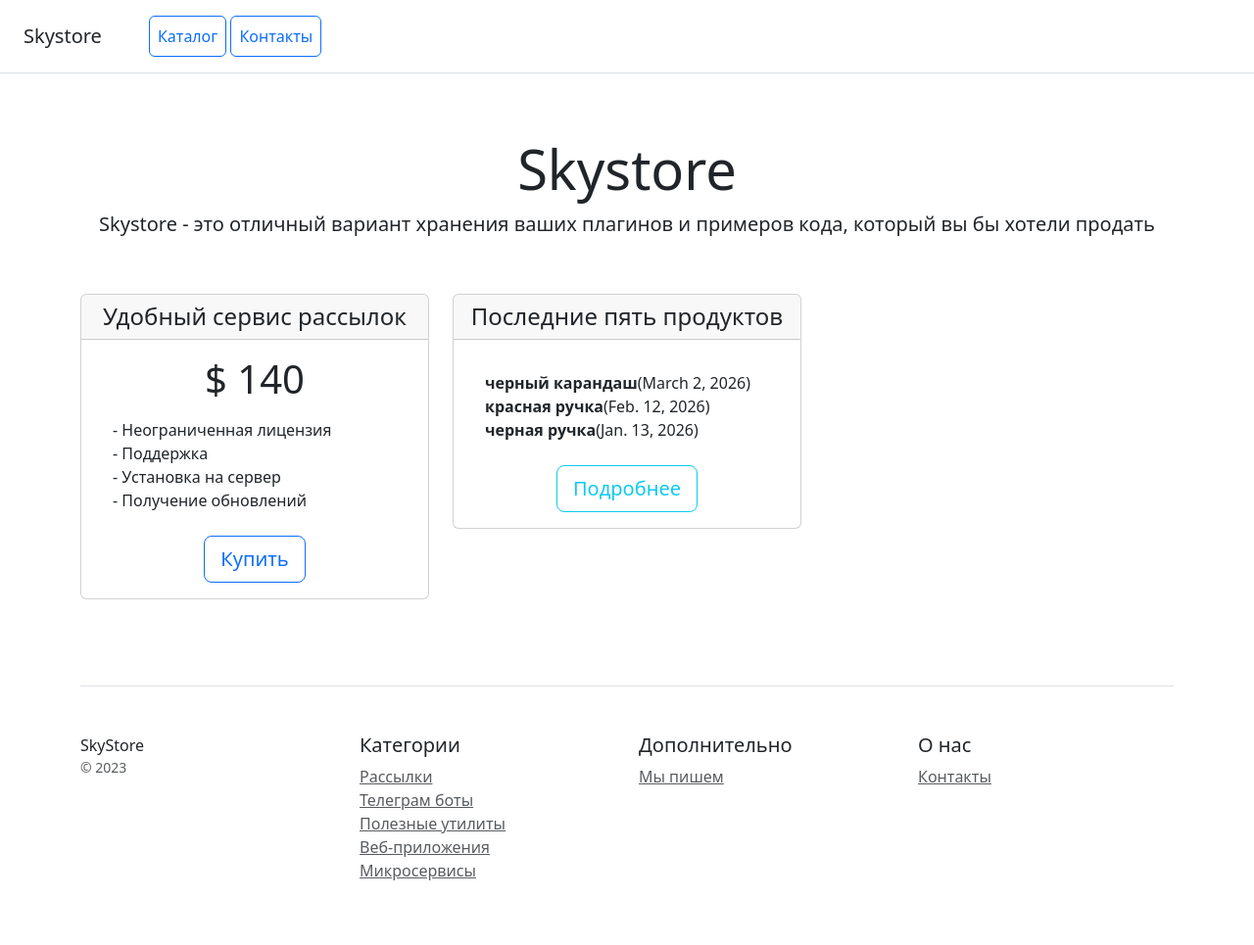
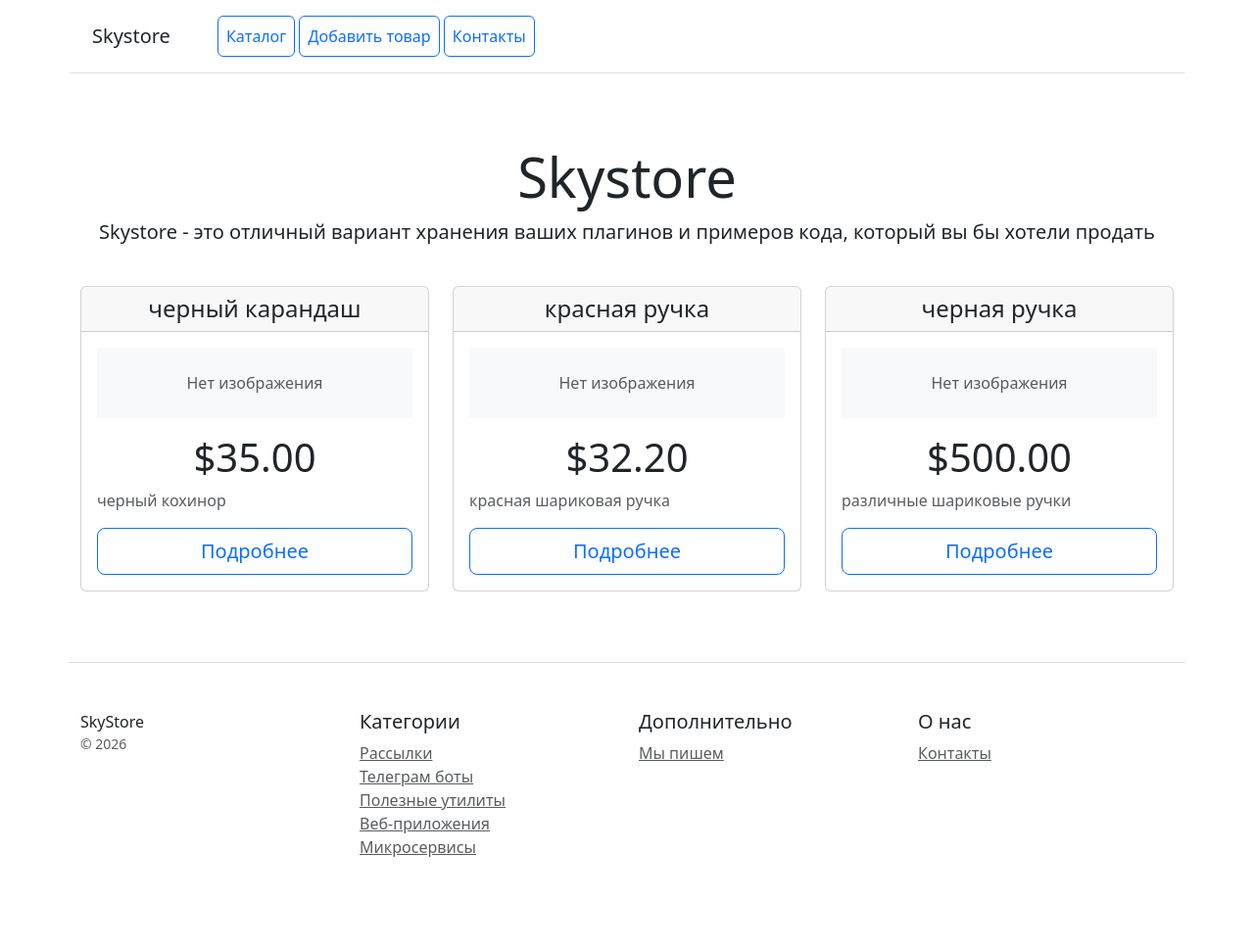
Before and after one commit to Skurudge/Django_one, a Django app: page / in a window 1280 px wide. Shown: the whole page at 98% size. After the commit the page ends 875 px from the top, so only its background shows below. Run offline with Django 5.2, Linux system fonts and the light colour scheme; data comes from the database, SQL or seed files in the repository; some libraries are stand-ins or nearby versions.

Commit message:
+ внесены изменения в проект в соответствии с домашкой 24 (шаблонизация): детали товара, пагинация, базовый шаблон и форма добавления

```diff
--- a/catalog/management/commands/add_products.py
+++ b/catalog/management/commands/add_products.py
@@ -1,17 +1,19 @@
 from django.core.management.base import BaseCommand
 from catalog.models import Category, Product
-
 
 class Command(BaseCommand):
     help = "Кастомная команда для добавления тестовых продуктов."
 
     def handle(self, *args, **kwargs):
+        # Полная очистка таблиц перед наполнением
         Product.objects.all().delete()
         Category.objects.all().delete()
 
+        # Создание тестовых категорий
         category1, _ = Category.objects.get_or_create(name="ручки", description="различные пишущие ручки")
         category2, _ = Category.objects.get_or_create(name="карандаши", description="грифельные карандаши")
 
+        # Список тестовых продуктов
         products = [
             {
                 "name": "красная ручка",
@@ -55,6 +57,7 @@ class Command(BaseCommand):
             },
         ]
 
+        # Сохранение продуктов в базу данных
         for product_data in products:
             product, created = Product.objects.get_or_create(**product_data)
             if created:
--- /dev/null
+++ b/catalog/templates/base.html
@@ -0,0 +1,56 @@
+<!doctype html>
+<html lang="en">
+<head>
+    <meta charset="utf-8">
+    <meta name="viewport" content="width=device-width, initial-scale=1">
+    <title>Skystore</title>
+    <link href="/static/css/bootstrap.min.css" rel="stylesheet">
+</head>
+<body>
+
+    <!-- Подключение подшаблона главного меню -->
+    {% include 'includes/menu.html' %}
+
+    <!-- Контейнер для динамического контента страниц -->
+    <div class="container mt-4">
+        {% block content %}
+        {% endblock %}
+    </div>
+
+    <!-- Общий подвал сайта -->
+    <footer class="pt-4 my-md-5 pt-md-5 border-top container">
+        <div class="row">
+            <div class="col-12 col-md">
+                SkyStore
+                <small class="d-block mb-3 text-muted">&copy; 2026</small>
+            </div>
+            <div class="col-6 col-md">
+                <h5>Категории</h5>
+                <ul class="list-unstyled text-small">
+                    <li><a class="text-muted" href="#">Рассылки</a></li>
+                    <li><a class="text-muted" href="#">Телеграм боты</a></li>
+                    <li><a class="text-muted" href="#">Полезные утилиты</a></li>
+                    <li><a class="text-muted" href="#">Веб-приложения</a></li>
+                    <li><a class="text-muted" href="#">Микросервисы</a></li>
+                </ul>
+            </div>
+            <div class="col-6 col-md">
+                <h5>Дополнительно</h5>
+                <ul class="list-unstyled text-small">
+                    <li><a class="text-muted" href="#">Мы пишем</a></li>
+                </ul>
+            </div>
+            <div class="col-6 col-md">
+                <h5>О нас</h5>
+                <ul class="list-unstyled text-small">
+                    <li><a class="text-muted" href="{% url 'catalog:my_contact' %}">Контакты</a></li>
+                </ul>
+            </div>
+        </div>
+    </footer>
+
+    <script src="/static/js/bootstrap.bundle.min.js"></script>
+    <script src="/static/js/bootstrap.esm.min.js"></script>
+    <script src="/static/js/bootstrap.min.js"></script>
+</body>
+</html>
--- a/catalog/templates/home.html
+++ b/catalog/templates/home.html
@@ -1,103 +1,66 @@
-<!doctype html>
-<html lang="en">
-<head>
-    <meta charset="utf-8">
-    <meta name="viewport" content="width=device-width, initial-scale=1">
-    <title>Skystore</title>
-    <link href="/static/css/bootstrap.min.css" rel="stylesheet">
-</head>
-<body>
-<div class="d-flex flex-column flex-md-row align-items-center p-3 px-md-4 mb-3 bg-white border-bottom box-shadow">
-    <h5 class="my-0 mr-md-auto font-weight-normal">Skystore</h5>
-    <nav class="ms-5">
-        <a class="p-2 btn btn-outline-primary" href="/">Каталог</a>
-        <a class="p-2 btn btn-outline-primary" href="/contacts/">Контакты</a>
-    </nav>
+{% extends 'base.html' %}
+
+{% block content %}
+<div class="pricing-header px-3 py-3 pt-md-5 pb-md-4 mx-auto text-center">
+    <h1 class="display-4">Skystore</h1>
+    <p class="lead">Skystore - это отличный вариант хранения ваших плагинов и примеров кода, который вы бы хотели продать</p>
 </div>
 
-<div class="pricing-header px-3 py-3 pt-md-5 pb-md-4 mx-auto text-center">
-    <h1 class="display-4">Skystore</h1>
-    <p class="lead">Skystore - это отличный вариант хранения ваших плагинов и примеров кода, который вы бы хотели
-        продать</p>
+<div class="row text-center">
+    {% for product in page_obj %}
+    <div class="col-md-4 mb-4">
+        <div class="card h-100 box-shadow">
+            <div class="card-header">
+                <h4 class="my-0 font-weight-normal">{{ product.name }}</h4>
             </div>
+            <div class="card-body d-flex flex-column">
+                {% if product.image %}
+                    <img src="/{{ product.image.name }}" class="img-fluid mb-3" style="max-height: 150px; object-fit: contain;">
+                {% else %}
+                    <div class="bg-light mb-3 py-4 text-muted">Нет изображения</div>
+                {% endif %}
 
-<div class="container">
-    <div class="row text-center">
+                <h1 class="card-title pricing-card-title">${{ product.price }}</h1>
 
-        <div class="col-4 mb-4 box-shadow">
-            <div class="card my-3">
-                <div class="card-header">
-                    <h4 class="my-0 font-weight-normal">Удобный сервис рассылок</h4>
-                </div>
-                <div class="card-body">
-                    <h1 class="card-title pricing-card-title">$ 140</h1>
-                    <ul class="list-unstyled mt-3 mb-4 text-start m-3">
-                        <li>- Неограниченная лицензия</li>
-                        <li>- Поддержка</li>
-                        <li>- Установка на сервер</li>
-                        <li>- Получение обновлений</li>
-                    </ul>
-                    <button type="button" class="btn btn-lg btn-block btn-outline-primary">Купить</button>
+                <!-- Задание 2: Обрезка описания до 100 символов (100 символов текста + 3 точки) -->
+                <p class="text-start text-muted">{{ product.description|truncatechars:103 }}</p>
+
+                <!-- Реализован переход на страницу товара по pk -->
+                <a href="{% url 'catalog:product_detail' product.pk %}" class="btn btn-lg btn-block btn-outline-primary mt-auto">Подробнее</a>
             </div>
         </div>
     </div>
-
-        <div class="col-4 mb-4 box-shadow">
-            <div class="card my-3">
-                <div class="card-header">
-                    <h4 class="my-0 font-weight-normal">Последние пять продуктов</h4>
+    {% empty %}
+    <div class="col-12">
+        <p class="alert alert-info">Пока нет продуктов в каталоге.</p>
     </div>
-                <div class="card-body">
-                    {% if latest_products %}
-                    <ul class="list-unstyled mt-3 mb-4 text-start m-3">
-                        {% for product in latest_products %}
-                        <li><strong>{{ product.name }}</strong>({{ product.created_at}})</li>
     {% endfor %}
-                    </ul>
-                    <button type="button" class="btn btn-lg btn-block btn-outline-info">Подробнее</button>
-                    {% else %}
-                    <p>Пока нет продуктов</p>
-                    {% endif %}
-                </div>
-            </div>
 </div>
 
+<!-- Дополнительное задание: Блок постраничного вывода (Пагинация) -->
+{% if page_obj.has_other_pages %}
+<nav class="mt-4">
+    <ul class="pagination justify-content-center">
+        {% if page_obj.has_previous %}
+            <li class="page-item">
+                <a class="page-link" href="?page={{ page_obj.previous_page_number }}">Назад</a>
+            </li>
+        {% endif %}
 
-    </div>
+        {% for num in page_obj.paginator.page_range %}
+            {% if page_obj.number == num %}
+                <li class="page-item active"><span class="page-link">{{ num }}</span></li>
+            {% else %}
+                <li class="page-item"><a class="page-link" href="?page={{ num }}">{{ num }}</a></li>
+            {% endif %}
+        {% endfor %}
 
-    <footer class="pt-4 my-md-5 pt-md-5 border-top">
-        <div class="row">
-            <div class="col-12 col-md">
-                SkyStore
-                <small class="d-block mb-3 text-muted">&copy; 2023</small>
-            </div>
-            <div class="col-6 col-md">
-                <h5>Категории</h5>
-                <ul class="list-unstyled text-small">
-                    <li><a class="text-muted" href="#">Рассылки</a></li>
-                    <li><a class="text-muted" href="#">Телеграм боты</a></li>
-                    <li><a class="text-muted" href="#">Полезные утилиты</a></li>
-                    <li><a class="text-muted" href="#">Веб-приложения</a></li>
-                    <li><a class="text-muted" href="#">Микросервисы</a></li>
+        {% if page_obj.has_next %}
+            <li class="page-item">
+                <a class="page-link" href="?page={{ page_obj.next_page_number }}">Вперед</a>
+            </li>
+        {% endif %}
     </ul>
-            </div>
-            <div class="col-6 col-md">
-                <h5>Дополнительно</h5>
-                <ul class="list-unstyled text-small">
-                    <li><a class="text-muted" href="#">Мы пишем</a></li>
-                </ul>
-            </div>
-            <div class="col-6 col-md">
-                <h5>О нас</h5>
-                <ul class="list-unstyled text-small">
-                    <li><a class="text-muted" href="/contacts/">Контакты</a></li>
-                </ul>
-            </div>
-        </div>
-    </footer>
-</div>
-<script src="/static/js/bootstrap.bundle.min.js"></script>
-<script src="/static/js/bootstrap.esm.min.js"></script>
-<script src="/static/js/bootstrap.min.js"></script>
-</body>
-</html>
+</nav>
+{% endif %}
+{% endblock %}
--- /dev/null
+++ b/catalog/templates/includes/menu.html
@@ -0,0 +1,8 @@
+<div class="d-flex flex-column flex-md-row align-items-center p-3 px-md-4 mb-3 bg-white border-bottom box-shadow container">
+    <h5 class="my-0 mr-md-auto font-weight-normal">Skystore</h5>
+    <nav class="ms-5">
+        <a class="p-2 btn btn-outline-primary" href="{% url 'catalog:home' %}">Каталог</a>
+        <a class="p-2 btn btn-outline-primary" href="{% url 'catalog:add_product' %}">Добавить товар</a>
+        <a class="p-2 btn btn-outline-primary" href="{% url 'catalog:my_contact' %}">Контакты</a>
+    </nav>
+</div>
--- a/catalog/urls.py
+++ b/catalog/urls.py
@@ -1,11 +1,21 @@
 from django.urls import path
 from catalog.apps import CatalogConfig
-from catalog.views import home, contacts, my_contact
+from catalog.views import home, contacts, my_contact, product_detail, add_product
 
+# Настройка пространства имен на основе конфигурации приложения
 app_name = CatalogConfig.name
 
 urlpatterns = [
+    # Главная страница каталога товаров
     path("", home, name="home"),
-    path("", contacts, name="contacts"),
+
+    # Страницы контактов (разделенные пути во избежание конфликтов)
+    path("contacts_info/", contacts, name="contacts"),
     path("contacts/", my_contact, name="my_contact"),
+
+    # Страница подробной информации о товаре
+    path("products/<int:pk>/", product_detail, name="product_detail"),
+
+    # Страница добавления нового товара
+    path("products/add/", add_product, name="add_product"),
 ]
--- a/catalog/views.py
+++ b/catalog/views.py
@@ -1,14 +1,24 @@
-from django.shortcuts import render
+from django.shortcuts import render, get_object_or_404, redirect
 from django.http import HttpResponse
-from catalog.models import Product
+from django.core.paginator import Paginator
+from catalog.models import Product, Category
+from datetime import date
 
 
 def home(request):
-    latest_products = Product.objects.order_by("-created_at")[:5]
-    for product in latest_products:
+    # Лаконичный запрос ко всем продуктам согласно чек-листу
+    products_list = Product.objects.all()
+
+    # Постраничный вывод: по 6 товаров на страницу
+    paginator = Paginator(products_list, 6)
+    page_number = request.GET.get('page')
+    page_obj = paginator.get_page(page_number)
+
+    # Сохраняем вашу оригинальную логику вывода в консоль
+    for product in page_obj:
         print(f"Продукт: {product.name}, создан: {product.created_at}")
 
-    context = {"latest_products": latest_products}
+    context = {"page_obj": page_obj}
     return render(request, "home.html", context)
 
 
@@ -23,3 +33,43 @@ def my_contact(request):
         message = request.POST.get("message")
         return HttpResponse(f"Спасибо, {name}! Ваше сообщение {message} и телефон {phone} получены.")
     return render(request, "contacts.html")
+
+
+def product_detail(request, pk):
+    # Извлечение объекта через ORM по pk согласно чек-листу
+    product = get_object_or_404(Product, pk=pk)
+    return render(request, "product_detail.html", {"product": product})
+
+
+def add_product(request):
+    categories = Category.objects.all()
+    errors = {}
+
+    if request.method == "POST":
+        name = request.POST.get("name", "").strip()
+        description = request.POST.get("description", "").strip()
+        price = request.POST.get("price", "").strip()
+        category_id = request.POST.get("category", "").strip()
+        image = request.FILES.get("image")
+
+        # Валидация: обязательные поля и защита от ошибок
+        if not name: errors["name"] = "Название обязательно"
+        if not description: errors["description"] = "Описание обязательно"
+        if not price: errors["price"] = "Цена обязательна"
+
+        if not errors:
+            category = Category.objects.get(pk=category_id) if category_id else None
+
+            # Сохранение нового товара в базу данных
+            Product.objects.create(
+                name=name,
+                description=description,
+                price=price,
+                category=category,
+                image=image,
+                created_at=date.today(),
+                updated_at=date.today()
+            )
+            return redirect("catalog:home")
+
+    return render(request, "add_product.html", {"categories": categories, "errors": errors})
```
Also changed, not shown: catalog/admin.py (+4 -4 lines), catalog/templates/add_product.html (added, +62 -0 lines), catalog/templates/contacts.html (+8 -57 lines), catalog/templates/product_detail.html (added, +34 -0 lines). Lines whose indentation alone changed are shown as unchanged.
